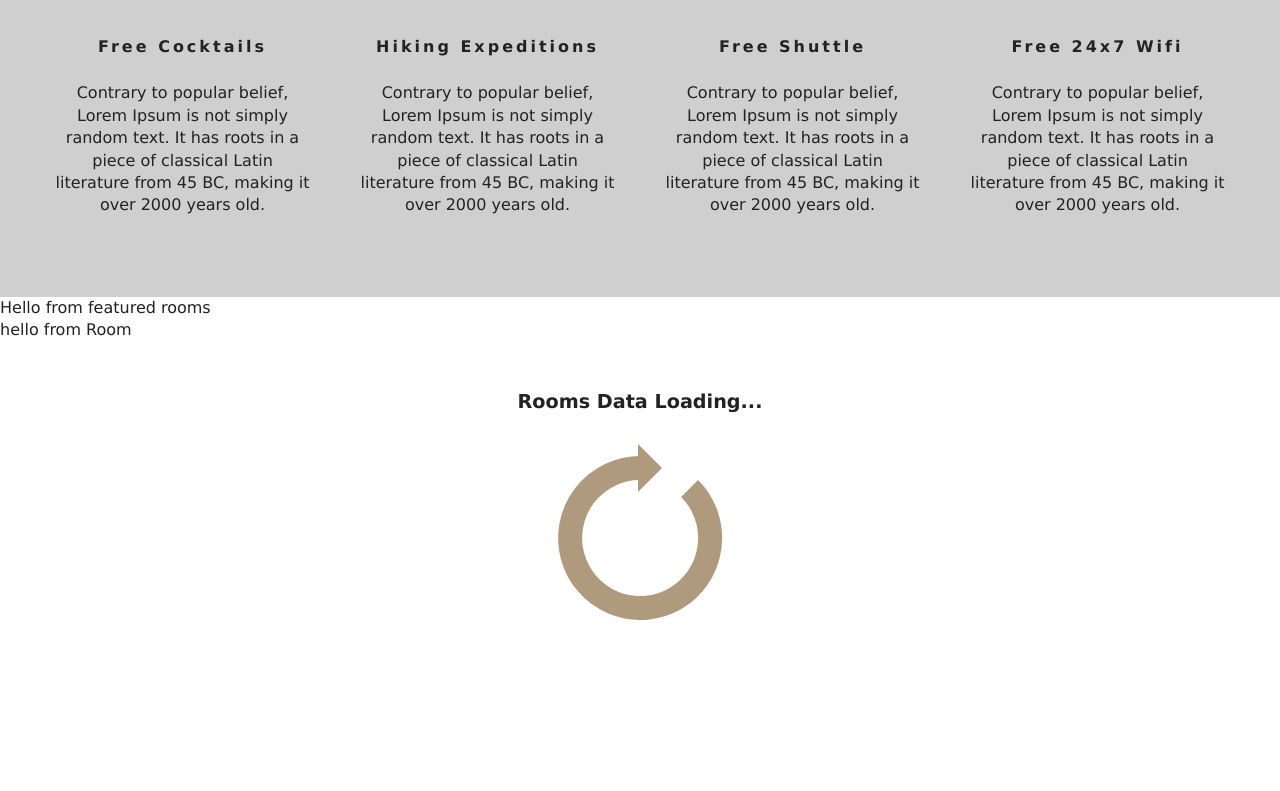
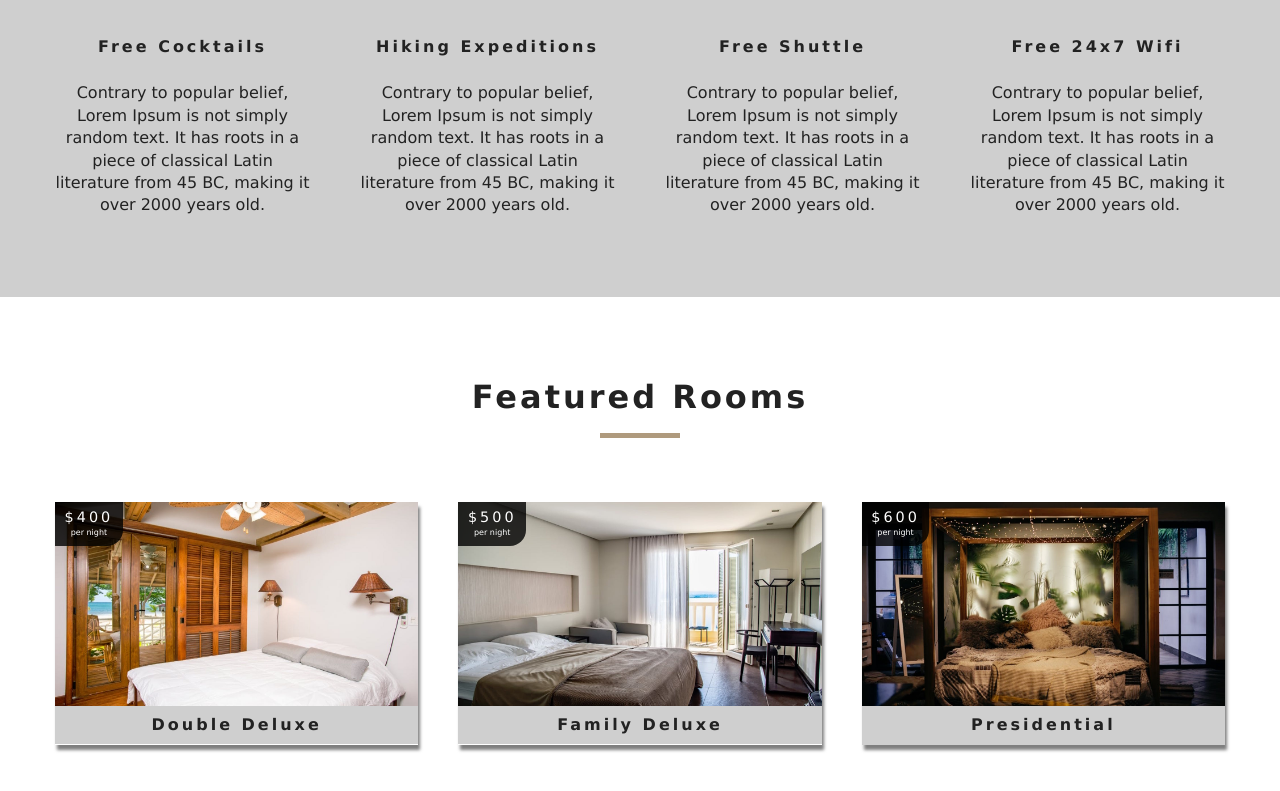
Before and after one commit to esinghrahul/beach-resort-app, a React (Create React App) app: page / in a window 1280 px wide. Shown: the part 1049-1840 px from the top of the page. Before the commit the page ends 1693 px from the top, so only its background shows below. Built offline with nearby package versions, Linux system fonts and the light colour scheme.

Commit message:
Implemented featured-rooms and room components

```diff
--- a/src/components/featured-rooms.component.jsx
+++ b/src/components/featured-rooms.component.jsx
@@ -2,17 +2,22 @@
 import {RoomContext} from '../context'
 import Loading from './loading.component'
 import Room from './room.component'
+import Title from './title.component'
 
 export default class FeaturedRooms extends React.Component{
     static contextType = RoomContext
     render(){
-        const {featuredRooms: rooms} = this.context
-        console.log(rooms)
+        let {loading, featuredRooms: rooms} = this.context
+        rooms = rooms.map(room => {
+            return <Room key= {room.id} room= {room} />
+        })
         return(
-            <div>Hello from featured rooms
-                <Room />
-                <Loading />
-            </div>
+            <section className="featured-rooms">
+                <Title title="featured rooms" />
+                <div className="featured-rooms-center">
+                    {loading? <Loading /> : rooms}
+                </div>
+            </section>
         )
     }
 }
--- a/src/components/room.component.jsx
+++ b/src/components/room.component.jsx
@@ -1,9 +1,32 @@
 import React from 'react'
+import {Link} from 'react-router-dom'
+import PropTypes from 'prop-types'
+import defaultImg from '../images/room-1.jpeg'
 
-const Room = () => {
+const Room = ({room}) => {
+    const {name, slug, images, price} = room
     return(
-        <div>hello from Room</div>
+        <article className="room">
+            <div className="img-container">
+                <img src={images[0] || defaultImg} alt="room type" />
+                <div className="price-top">
+                    <h6>${price}</h6>
+                    <p>per night</p>
+                </div>
+                <Link to={`/rooms/${slug}`} className="btn-primary room-link">Features</Link>
+            </div>
+            <p className="room-info">{name}</p>
+        </article>
     )
 }
 
+Room.propTypes = {
+    room: PropTypes.shape({
+        name: PropTypes.string.isRequired,
+        slug: PropTypes.string.isRequired,
+        images: PropTypes.arrayOf(PropTypes.string).isRequired,
+        price: PropTypes.number.isRequired
+    })
+}
+
 export default Room
```
